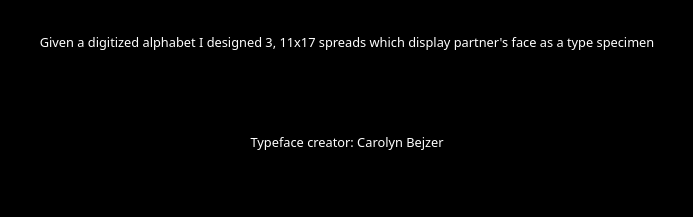
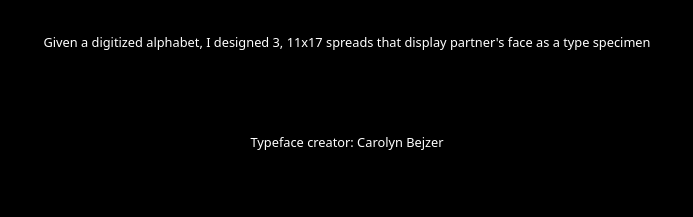
Before and after one commit to yiokchu/Portfolio, a plain HTML site: page Pages/antica.html in a window 1280 px wide. Shown: the part 213-430 px from the top of the page, 293-986 px from the left. Drawn offline with Linux system fonts and the light colour scheme.

Commit message:
Antica info checked

```diff
--- a/Pages/antica.html
+++ b/Pages/antica.html
@@ -41,7 +41,7 @@
 
         <div class="all-packs">
             <br><br>
-            <p> Given a digitized alphabet I designed 3, 11x17 spreads which display partner's face as a type specimen </p>
+            <p> Given a digitized alphabet, I designed 3, 11x17 spreads that display partner's face as a type specimen </p>
             <br>
             <p> Typeface creator: Carolyn Bejzer </p>
 
```
